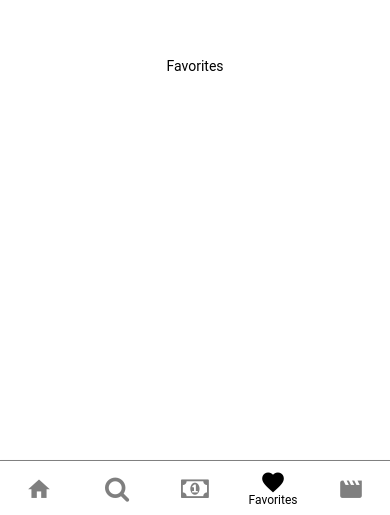
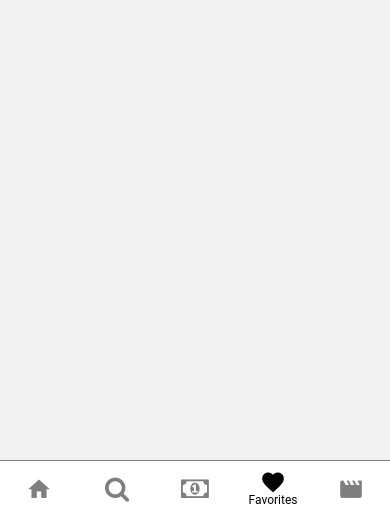
Before and after one commit to chousemath/study_rebag, a React Native app: screen /Favorites in a window 390 px wide. Shown: the part 329-844 px from the top of the page. Built offline with nearby package versions, Linux system fonts and the light colour scheme.

Commit message:
feat: Work on favorites page

```diff
--- a/components/ProductCard.js
+++ b/components/ProductCard/ProductCard.js
@@ -2,7 +2,7 @@ import * as React from 'react';
 import { StyleSheet, View } from 'react-native';
 import { Avatar, Button, Card, Title, Paragraph } from 'react-native-paper';
 import { useSelector, useDispatch } from 'react-redux';
-import { addFavorite, removeFavorite } from '../reducers/favorites';
+import { addFavorite, removeFavorite } from '../../reducers/favorites';
 
 export default function ProductCard(props) {
     const favorites = useSelector(state => state.favorites.value.ids);
--- a/pages/Favorites/Favorites.js
+++ b/pages/Favorites/Favorites.js
@@ -1,11 +1,20 @@
-import { StyleSheet, View } from 'react-native';
+import * as React from 'react';
+import { ScrollView, StyleSheet, View } from 'react-native';
 import { Text } from 'react-native-paper';
+import ProductCard from '../../components/ProductCard/ProductCard';
+import { useSelector, useDispatch } from 'react-redux';
+import { addFavorite, removeFavorite } from '../../reducers/favorites';
 
 export default function Favorites() {
+  const products = useSelector(state => state.favorites.value.products);
   return (
-    <View style={styles.container}>
-      <Text>Favorites</Text>
-    </View>
+    <ScrollView>
+      <View style={styles.container}>
+        {products.map((product) => {
+          return <ProductCard key={`product-card-${product.id}`} {...product} id={product.id} />
+        })}
+      </View>
+    </ScrollView>
   );
 }
 
@@ -13,7 +22,7 @@ const styles = StyleSheet.create({
   container: {
     flex: 1,
     backgroundColor: '#fff',
-    alignItems: 'center',
-    justifyContent: 'center',
+    flexWrap: 'wrap',
+    flexDirection: 'row',
   },
 });
```
Also changed, not shown: pages/Browse/ProductListing/ProductListing.js.
